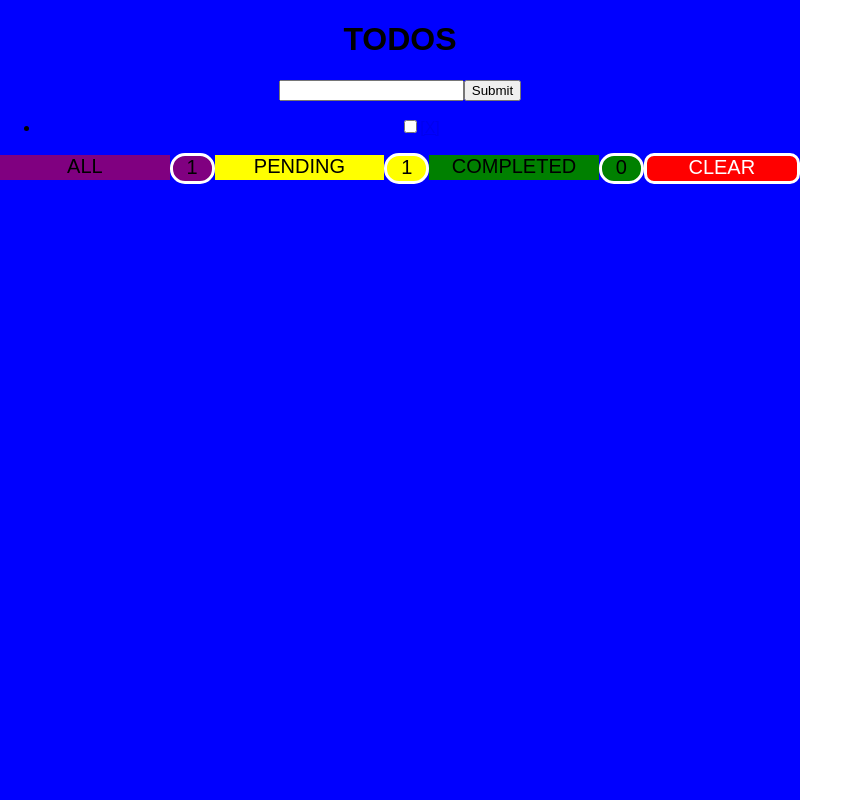
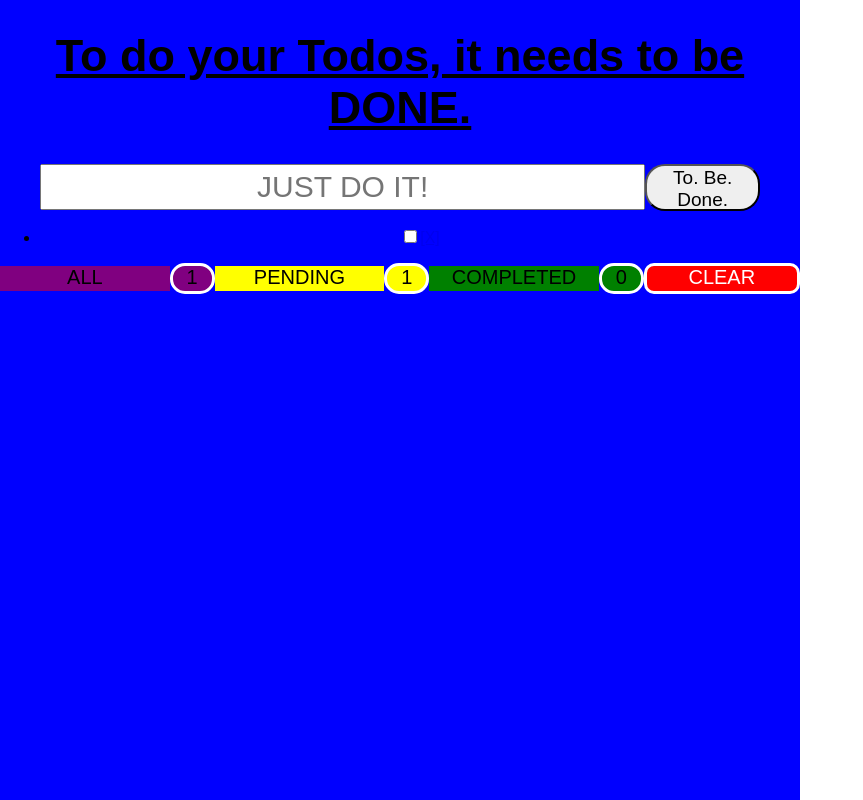
Before and after one commit to willsinn/react-todo-complete, a React (Create React App) app: page / in a window 1280 px wide. Shown: the whole page, without its empty margins (0-863 px from the left). Built offline with nearby package versions, Linux system fonts and the light colour scheme.

Commit message:
styled title, input box and submit button

```diff
--- a/src/App.css
+++ b/src/App.css
@@ -7,6 +7,11 @@
   flex-direction: column;
 }
 
+.app-title {
+  text-decoration: underline;
+  font-size: 45px;
+  font-weight: 600;
+}
 
 
 /* todos status styling */
@@ -80,9 +85,9 @@
   border-radius: 15px;
   border: 3px solid white;
 
-
 }
 
+/* Clear Completed Todos */
 
 .todos-clear-completed {
   width: 155px;
@@ -98,3 +103,31 @@
   color: #FFFFFF;
   text-decoration: none;
 }
+
+/* Input Styles */
+
+.form-add-container {
+  display:flex;
+  justify-content: space-around;
+  flex-flow: row;
+  padding-left: 5%;
+  padding-right: 5%;
+}
+
+.input-add {
+  flex: 1 80%;
+  font-size: 30px;
+  text-align: center;
+  height: 40px;
+
+
+}
+
+.button-add {
+  flex: 2 10%;
+  height: 47px;
+  font-size: 19px;
+  border-radius: 20px;
+
+
+}
--- a/src/App.js
+++ b/src/App.js
@@ -56,11 +56,11 @@ class App extends Component {
   render() {
     return (
       <div className="app-container">
-      <h1 className="app-title"> TODOS </h1>
+      <h1 className="app-title"> To do your Todos, it needs to be DONE. </h1>
 
-        <form onSubmit={this.handleSubmit.bind(this)} >
-          <input onChange={this.handleChange.bind(this)} value={this.state.title} />
-          <button> Submit </button>
+        <form className="form-add-container" onSubmit={this.handleSubmit.bind(this)} >
+          <input className="input-add" placeholder="JUST DO IT!" onChange={this.handleChange.bind(this)} value={this.state.title} />
+          <button className="button-add"> To. Be. Done. </button>
         </form>
 
 
```
